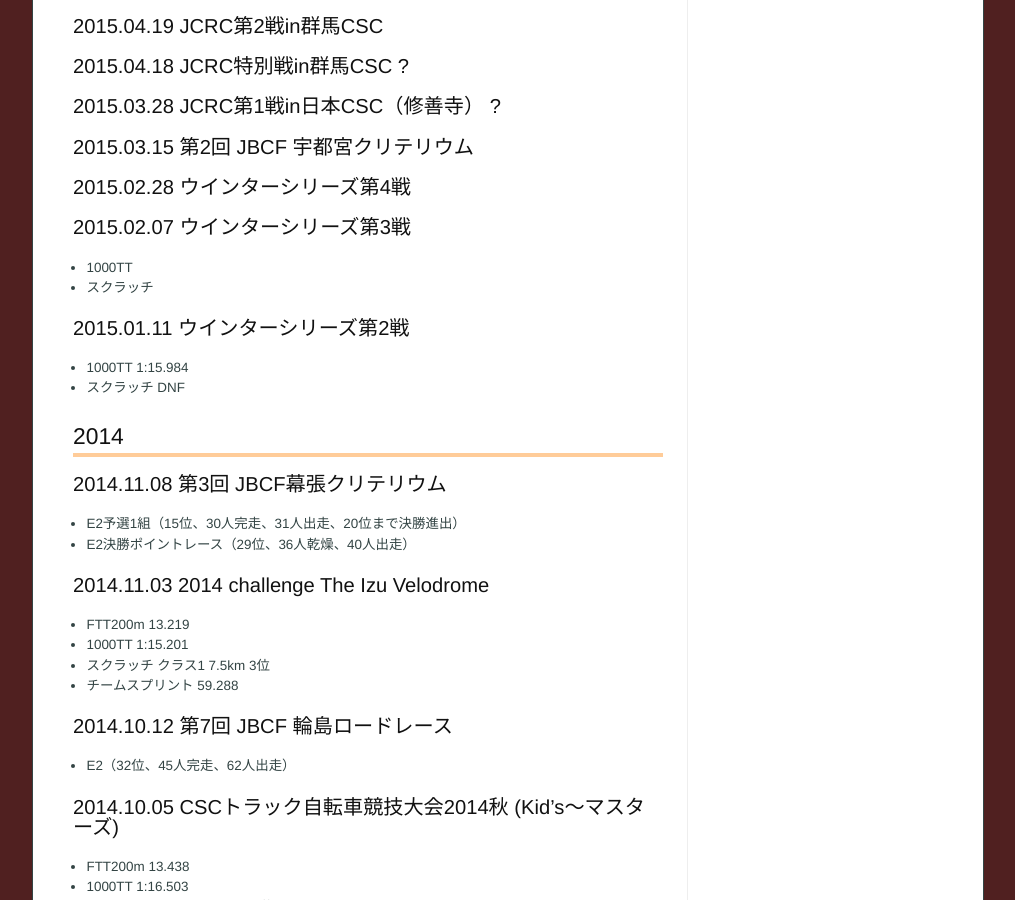
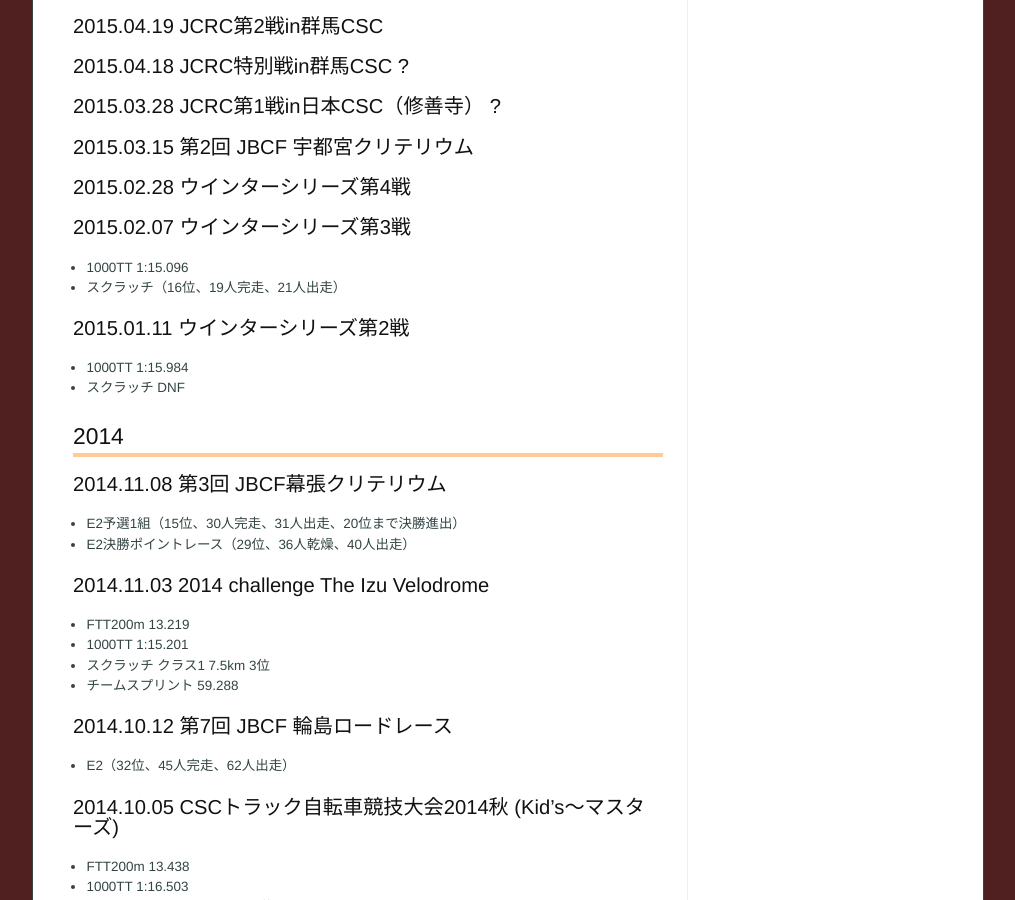
Before and after one commit to marucc/marucc.github.io, a Jekyll site: the page built from sports/results_bike.md, in a window 1280 px wide and 900 px high, scrolled down 962 px. Shown: the whole window, without its empty margins (133-1148 px from the left). Built offline with Jekyll 4.4.1, drawn with Linux system fonts in a browser that asks for light colours.

Commit message:
Published with https://stackedit.io/

```diff
--- a/sports/results_bike.md
+++ b/sports/results_bike.md
@@ -56,8 +56,8 @@ markdown: kramdown
 ### 2015.02.28 ウインターシリーズ第4戦
 
 ### 2015.02.07 ウインターシリーズ第3戦
-- 1000TT
-- スクラッチ
+- 1000TT 1:15.096
+- スクラッチ（16位、19人完走、21人出走）
 
 ### 2015.01.11 ウインターシリーズ第2戦
 - 1000TT 1:15.984
```
